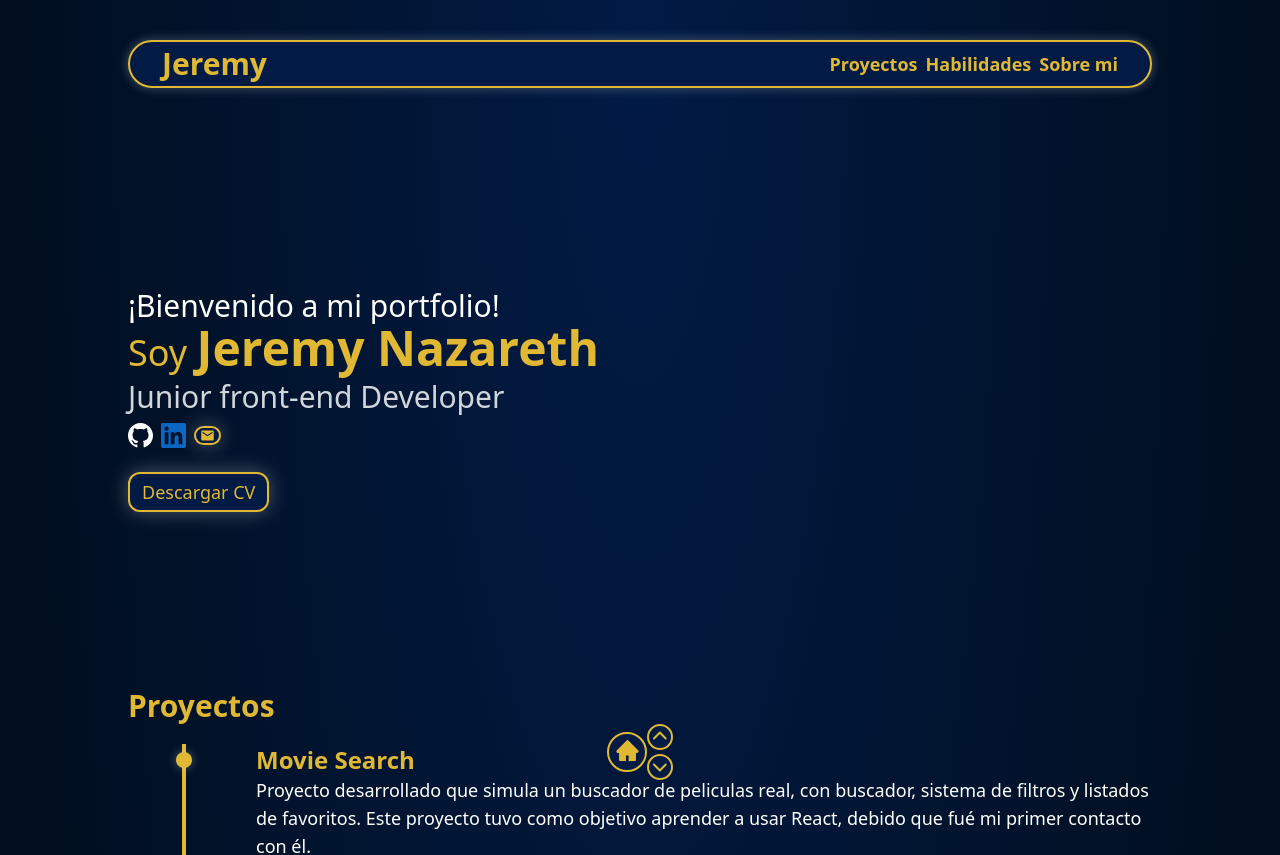
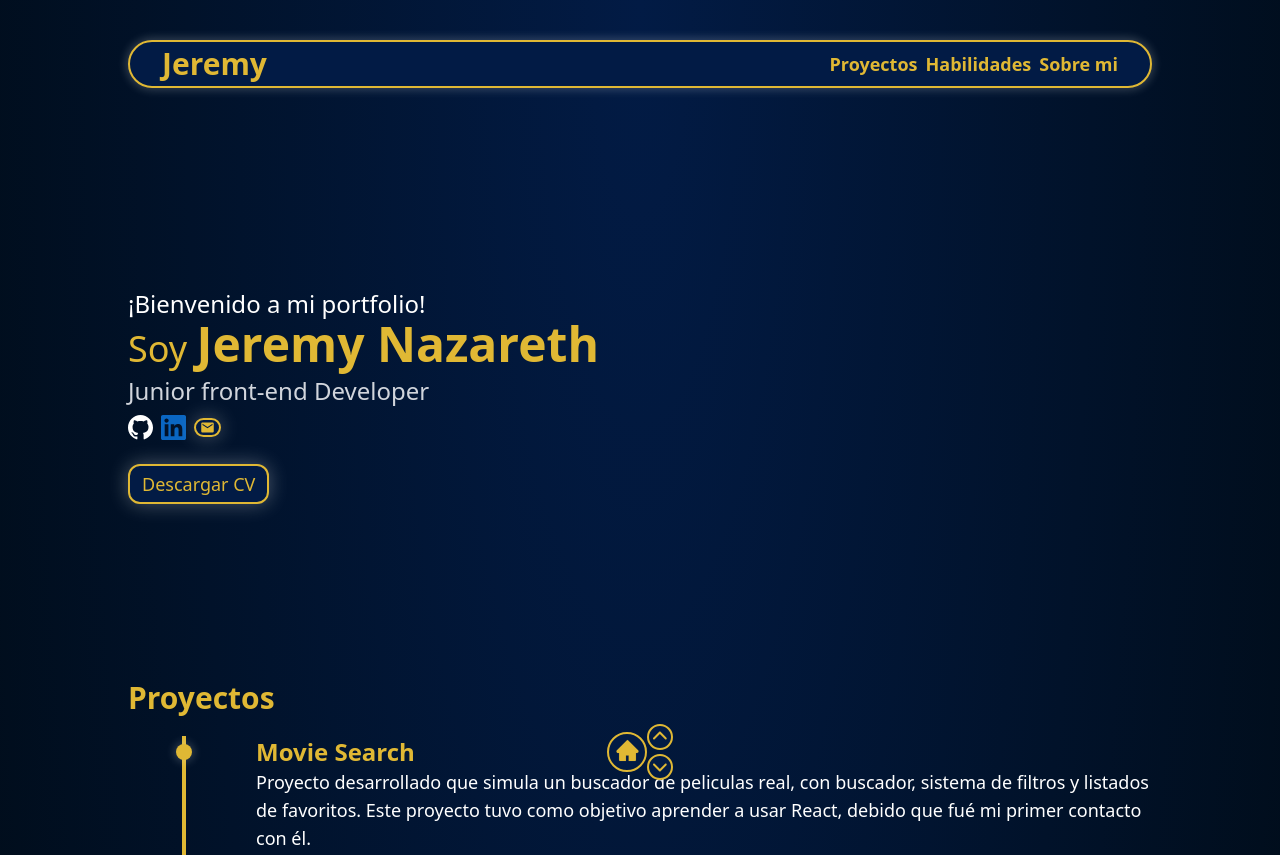
Before and after one commit to JeremyNazareth/portfolio, a Next.js app: page / in a window 1280 px wide. Shown: the top 855 px of the page. Built offline with nearby package versions, Linux system fonts and the light colour scheme; a web font is replaced by a local one.

Commit message:
style: hero font-size adjustments

```diff
--- a/app/layout.tsx
+++ b/app/layout.tsx
@@ -22,13 +22,13 @@ export default function RootLayout({
   */
   return (
     <html lang="en">
-      <body className="px-5">
+      <body className="px-5 sm:px-20">
         <header id="header" className="shadow-primary bg-primary text-secondary px-3 py-1 my-10 mx-auto flex justify-between rounded-full border-2
-        lg:max-w-5xl lg:px-8 sm:px-8">
+        lg:max-w-5xl lg:px-8">
           <a className="text-2xl font-bold leading- text-secondary transition-all duration-300 hover:text-white
           lg:text-3xl" href="#home">Jeremy</a>
 
-          <nav className="flex items-center text-base font-semibold gap-2 lg:text-lg ">
+          <nav className="flex items-center text-base font-semibold gap-2 md:text-lg">
             <a href="#projects">Proyectos</a>
             <a href="#skills">Habilidades</a>
             <a href="#about">Sobre mi</a>
--- a/app/page.tsx
+++ b/app/page.tsx
@@ -13,15 +13,15 @@ export default function Page(){
     return(
         <>
         <section id="home" className="pt-20 h-6/8 lg:pt-40 scroll-m-80">
-            <h1 className="text-3xl">¡Bienvenido a mi portfolio!</h1>
+            <h1 className="text-3xl md:text-2xl">¡Bienvenido a mi portfolio!</h1>
 
             <div className="flex text-5xl items-end">
                 <p className="flex-initial leading-13 lg:text-4xl text-3xl text-secondary">Soy&nbsp;
-                    <strong  className="lg:text-5xl text-4xl text-secondary font-semibold flex-initial sm:text-6xl">Jeremy Nazareth</strong>
+                    <strong  className="lg:text-5xl text-4xl text-secondary font-semibold flex-initial sm:text-5xl">Jeremy Nazareth</strong>
                 </p>
 
             </div>
-            <p className="text-3xl text-gray-300">Junior front-end Developer</p>
+            <p className="text-3xl text-gray-300 md:text-2xl">Junior front-end Developer</p>
             <ul className='redirection-badges flex gap-2 my-2'>
                 <li><a target='_blank' href="https://github.com/JeremyNazareth/"><img src="github_dark.svg" alt="" /></a></li>
                 <li><a target='_blank' href="https://linkedin.com/in/jeremynazarethrr"><img src="linkedin.svg" alt="" /></a></li>
```
